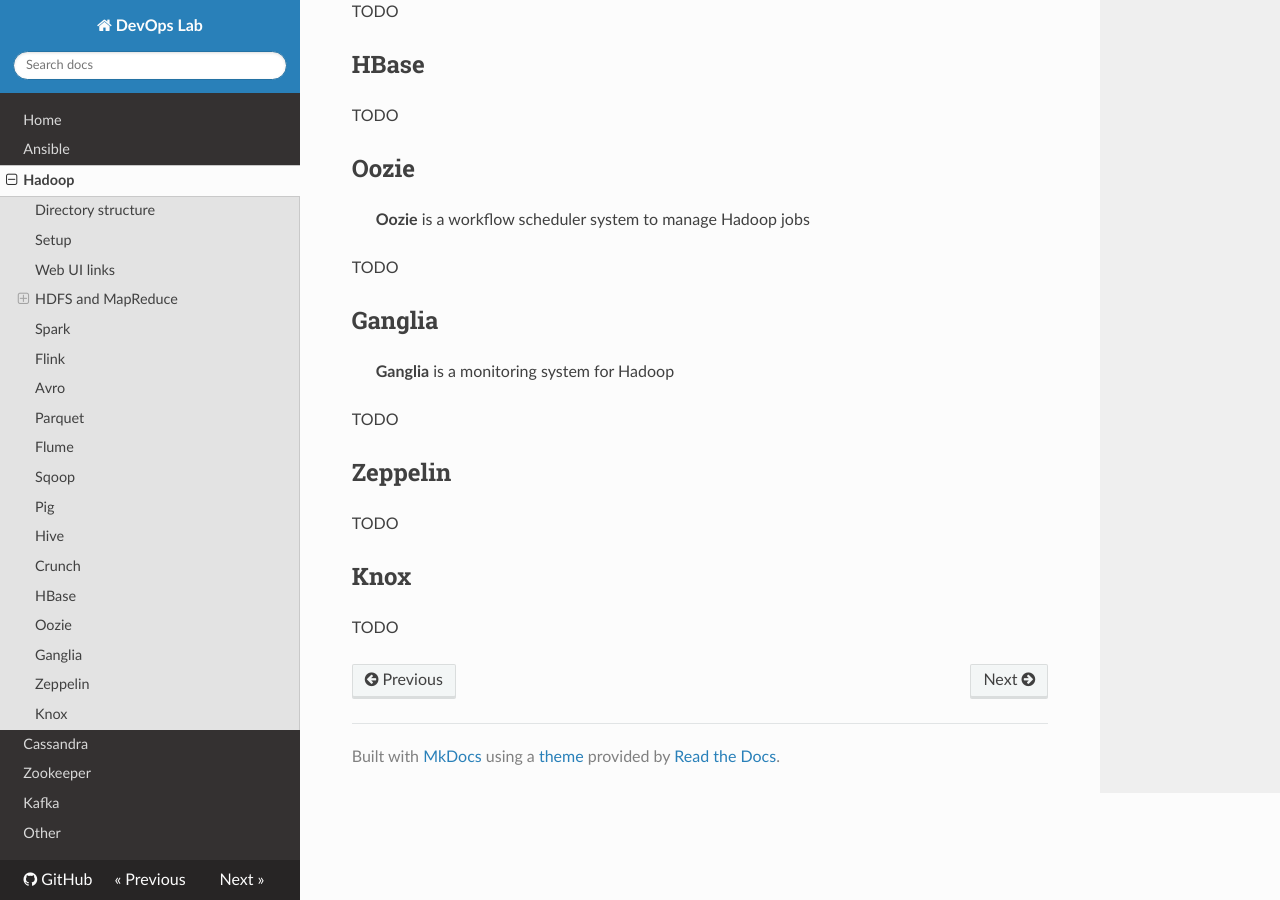
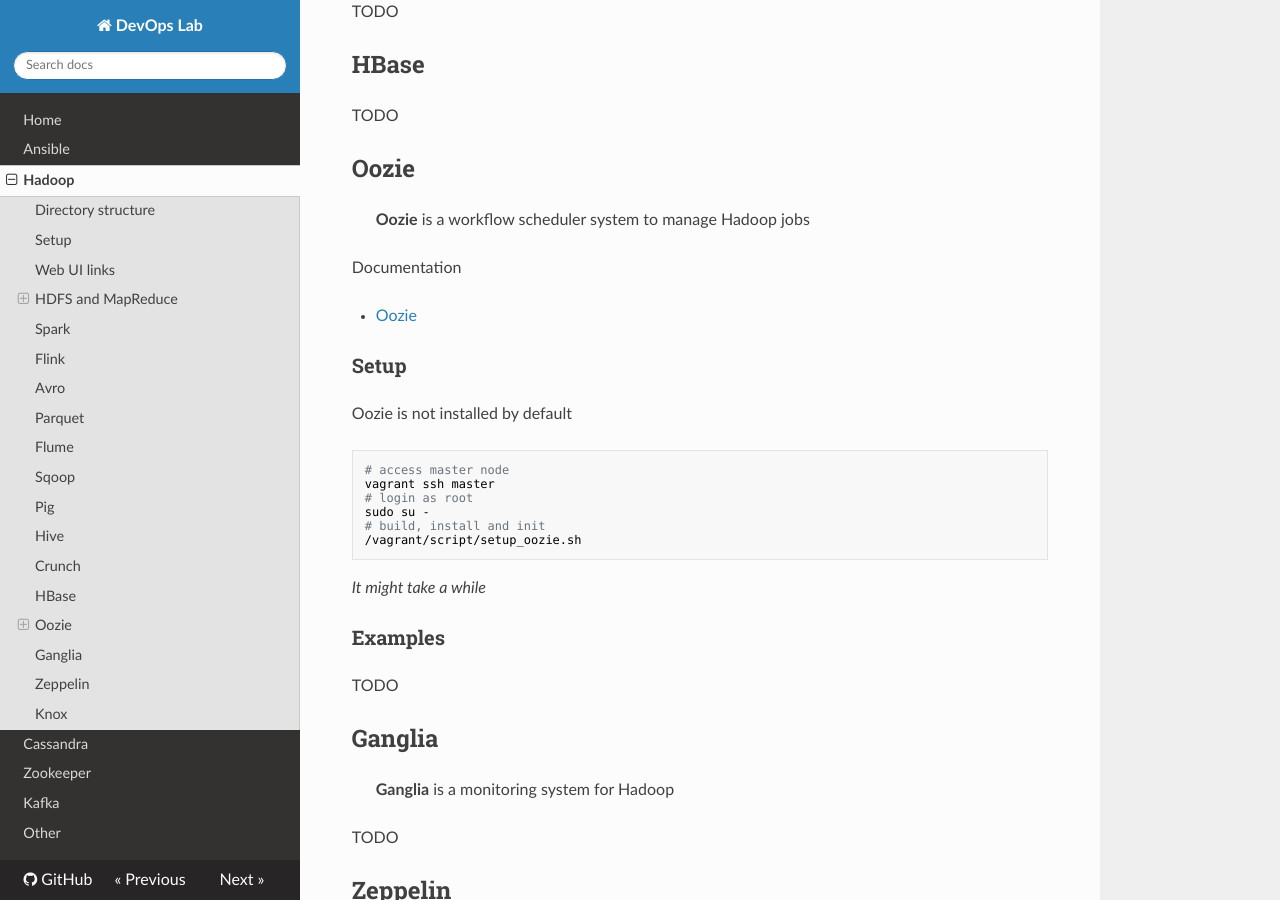
Before and after one commit to niqdev/devops, an MkDocs documentation site: the page built from docs/hadoop.md, in a window 1280 px wide and 900 px high, scrolled down 4305 px. Built offline with MkDocs 1.6.1, drawn with Linux system fonts in a browser that asks for light colours; nearby versions of some CDN libraries; old or Windows-style settings are respelled for this version of MkDocs; some of the changed text lies outside the part shown.

Commit message:
hadoop: draft bootstrap oozie

````diff
--- a/docs/hadoop.md
+++ b/docs/hadoop.md
@@ -26,7 +26,7 @@ Create and start a Multi Node Hadoop Cluster
 ```bash
 hadoop-start
 ```
-*Note that the first time it could take a while*
+*The first time it might take a while*
 
 Access the cluster via ssh, check also the [/etc/hosts](https://github.com/niqdev/devops-lab/blob/master/hadoop/file/hadoop/hosts) file
 ```bash
@@ -222,6 +222,26 @@ TODO
 
 > **Oozie** is a workflow scheduler system to manage Hadoop jobs
 
+Documentation
+
+* [Oozie](https://oozie.apache.org)
+
+### Setup
+
+Oozie is not installed by default
+
+```
+# access master node
+vagrant ssh master
+# login as root
+sudo su -
+# build, install and init
+/vagrant/script/setup_oozie.sh
+```
+*It might take a while*
+
+### Examples
+
 TODO
 
 ## Ganglia
````
Also changed, not shown: 5 other files.
